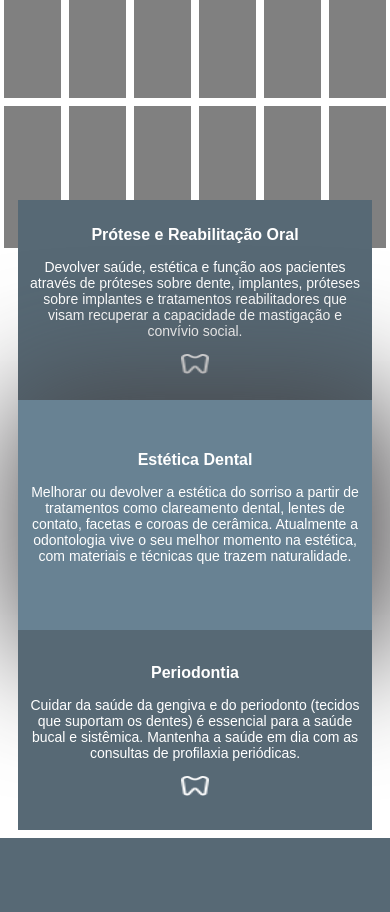
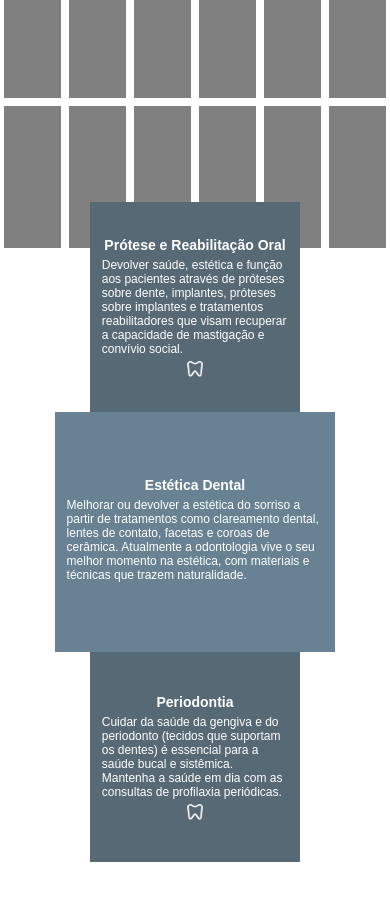
Before and after one commit to Carolbrandes/Site-Dentista-Fernanda-Slovinski, a PHP site: page / in a window 390 px wide. Shown: the part 148-1060 px from the top of the page. Before the commit the page ends 986 px from the top, so only its background shows below. Run offline with PHP 8.4, Linux system fonts and the light colour scheme; some web fonts are replaced.

Commit message:
refiz os cards

```diff
--- a/style/style.css
+++ b/style/style.css
@@ -79,66 +79,49 @@
     height: calc(300px / 2); }
 
 .cards > .context {
-  width: 85%; }
-  @media screen and (max-width: 800px) {
+  max-width: 800px;
+  padding: 0; }
+  @media screen and (max-width: 700px) {
     .cards > .context {
-      width: 95%; } }
-
-.cards {
-  margin-top: -60px; }
+      max-width: 1200px; } }
 .cards__container {
   display: flex;
   align-items: center;
-    flex-wrap: wrap; }
+  position: relative;
+  top: -50px; }
+  @media screen and (max-width: 700px) {
+    .cards__container {
+      flex-direction: column; } }
 .cards__single-card {
+  width: calc(100% / 3);
+  height: 210px;
   background-color: #576975;
   padding: 2%;
-    text-align: center;
-    width: 30%;
-    height: 220px;
   display: flex;
   flex-direction: column;
-    justify-content: center;
-    align-items: center; }
-    @media screen and (max-width: 1100px) {
+  align-items: center;
+  justify-content: center; }
+  @media screen and (max-width: 700px) {
     .cards__single-card {
-        height: 240px; } }
-    @media screen and (max-width: 1030px) {
-      .cards__single-card {
-        height: 330px;
-        text-align: left; } }
-    @media screen and (max-width: 800px) {
-      .cards__single-card {
-        width: 100%;
-        height: 200px;
-        text-align: center; } }
+      width: 60%; } }
   .cards__single-card:nth-of-type(2) {
     width: 40%;
-      height: 250px;
-      background-color: #688293;
-      -webkit-box-shadow: 10px 10px 126px 14px #454345;
-      -moz-box-shadow: 10px 10px 126px 14px #454345;
-      box-shadow: 10px 10px 126px 14px #454345; }
-      @media screen and (max-width: 1100px) {
+    height: 240px;
+    background-color: #688293; }
+    @media screen and (max-width: 700px) {
       .cards__single-card:nth-of-type(2) {
-          height: 270px; } }
-      @media screen and (max-width: 1030px) {
-        .cards__single-card:nth-of-type(2) {
-          height: 360px; } }
-      @media screen and (max-width: 800px) {
-        .cards__single-card:nth-of-type(2) {
-          width: 100%;
-          height: 230px;
-          text-align: center; } }
+        width: 80%; } }
+  .cards__single-card h2 {
+    font-size: 14px;
+    color: #fff; }
   .cards__single-card p {
-      margin: 15px 0;
-      color: #fff !important;
-      font-size: 14px; }
-    .cards__single-card h2 {
-      color: #fff;
-      font-size: 16px; }
+    font-size: 12px;
+    margin: 5px;
+    color: #fff; }
   .cards__single-card img {
     width: 8%;
-      height: 20px; }
+    max-width: 20px;
+    height: 8%;
+    max-height: 20px; }
 
 /*# sourceMappingURL=style.css.map */
```
Also changed, not shown: componentes/cards/cards.scss (+33 -47 lines), 3 other files. Lines whose indentation alone changed are shown as unchanged.
